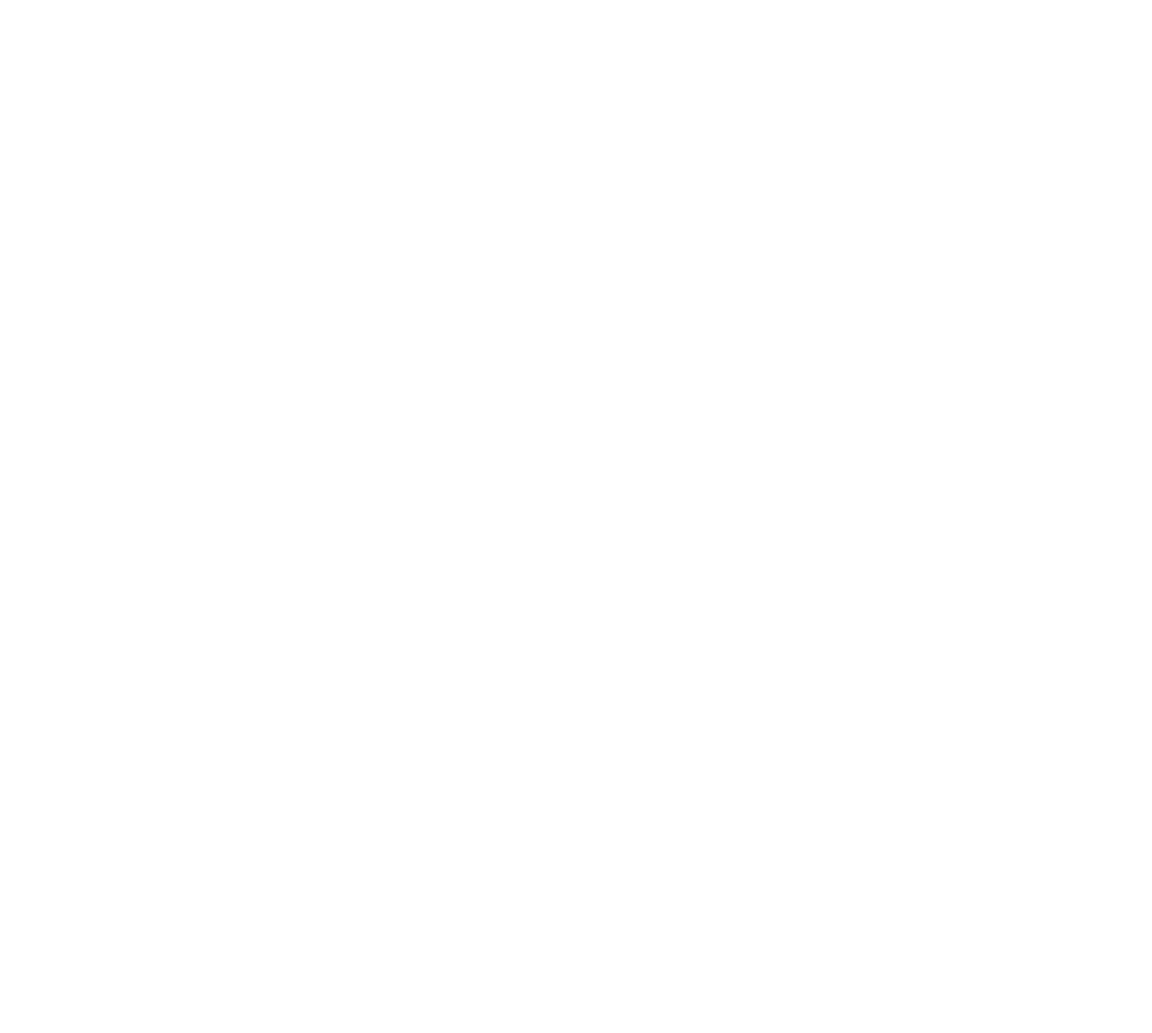
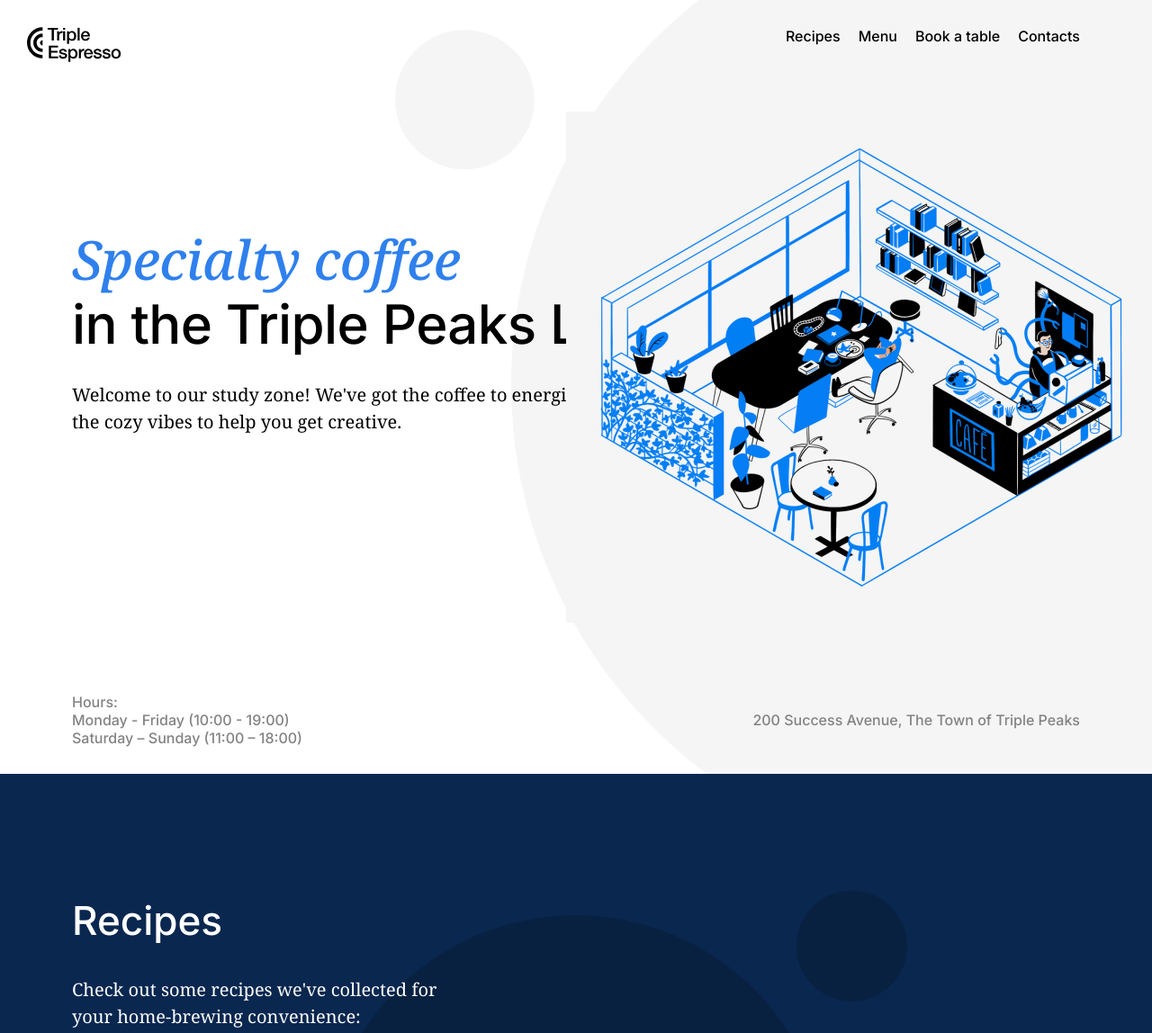
Before and after one commit to LCarrola95/se_project_coffeeshop, a plain HTML site: page index.html in a window 1280 px wide. Shown: the top 1148 px of the page at 90% size. Before the commit the page ends 800 px from the top, so only its background shows below. Drawn offline with Linux system fonts and the light colour scheme.

Commit message:
Project part 2 finished

```diff
--- a/index.html
+++ b/index.html
@@ -19,14 +19,87 @@
   </head>
   <body>
     <div class="page">
-      <header class="header"></header>
+      <header class="header">
+        <nav class="nav">
+          <img
+            src="./images/logo_coffeeshop_dark.svg"
+            alt="Triple Espresso logo"
+            class="nav__logo"
+          />
+          <ul class="nav__links">
+            <li><a href="#recipes-section" class="nav__link">Recipes</a></li>
+            <li><a href="#menu-section" class="nav__link">Menu</a></li>
+            <li>
+              <a href="#reservation-section" class="nav__link">Book a table</a>
+            </li>
+            <li><a href="contacts-section" class="nav__link">Contacts</a></li>
+          </ul>
+        </nav>
+        <h1 class="header__title">
+          <span class="header__span-acent">Specialty coffee</span> in the Triple
+          Peaks Library
+        </h1>
+        <p class="header__description">
+          Welcome to our study zone! We've got the coffee to energize you and
+          the cozy vibes to help you get creative.
+        </p>
+        <img
+          src="images/inside_coffee_shop.png"
+          alt="coffee shop"
+          class="header__image"
+        />
+        <footer class="header__footer">
+          <div>
+            <p class="header__paragraph">Hours:</p>
+            <p class="header__paragraph">Monday - Friday (10:00 - 19:00)</p>
+            <p class="header__paragraph">Saturday – Sunday (11:00 – 18:00)</p>
+          </div>
+          <p class="header__paragraph">
+            200 Success Avenue, The Town of Triple Peaks
+          </p>
+        </footer>
+      </header>
       <main class="content">
-        <section class="recipes"></section>
-        <section class="reservation"></section>
-        <section class="menu"></section>
+        <section class="recipes" id="recipes-section">
+          <h2 class="recipes__title">Recipes</h2>
+          <p class="recipes__subtitle">
+            Check out some recipes we've collected for your home-brewing
+            convenience:
+          </p>
+          <div class="recipes__videos">
+            <div>
+              <iframe
+                src="https://www.youtube.com/embed/j6VlT_jUVPc?si=3NM5eePrZfJxL_G8"
+                title="YouTube video player"
+                allow="accelerometer; autoplay; clipboard-write; encrypted-media; gyroscope; picture-in-picture; web-share"
+                referrerpolicy="strict-origin-when-cross-origin"
+                allowfullscreen
+                class="recipes__iframe"
+              ></iframe>
+              <p class="recipes__video-caption">
+                <span>Aeropress recipe</span> ~5 min
+              </p>
+            </div>
+            <div>
+              <iframe
+                src="https://www.youtube.com/embed/st571DYYTR8?si=G8NGglPLnYmDsBDe"
+                title="YouTube video player"
+                allow="accelerometer; autoplay; clipboard-write; encrypted-media; gyroscope; picture-in-picture; web-share"
+                referrerpolicy="strict-origin-when-cross-origin"
+                allowfullscreen
+                class="recipes__iframe"
+              ></iframe>
+              <p class="recipes__video-caption">
+                <span>French press recipe</span> ~15 min
+              </p>
+            </div>
+          </div>
+        </section>
+        <section class="reservation" id="reservation-section"></section>
+        <section class="menu" id="menu-section"></section>
         <section class="about"></section>
       </main>
-      <footer class="footer"></footer>
+      <footer class="footer" id="contacts-section"></footer>
     </div>
   </body>
 </html>
--- a/pages/index.css
+++ b/pages/index.css
@@ -6,3 +6,140 @@
   font-size: 16px;
   line-height: 20px;
 }
+
+.header {
+  background-image: url(../images/background_header.svg);
+  background-repeat: no-repeat;
+  background-position: center;
+  background-size: cover;
+  background-color: #ffffff;
+  padding: 30px 80px 30px;
+  min-height: 720px;
+  max-height: 800px;
+  height: 100vh;
+  display: flex;
+  flex-direction: column;
+}
+
+.nav {
+  display: flex;
+  justify-content: space-between;
+}
+.nav__logo {
+  position: relative;
+  left: -50px;
+  width: 105px;
+  height: 39px;
+}
+
+.nav__links {
+  display: flex;
+  padding: 0;
+  margin: 0;
+  gap: 20px;
+  list-style-type: none;
+  font-style: normal;
+  font-weight: 500;
+}
+
+.nav__link {
+  color: #000;
+  text-decoration: none;
+}
+
+.header__title {
+  max-width: 729px;
+  font-size: 60px;
+  line-height: 70px;
+  margin: 183px 0 0;
+  font-style: normal;
+  font-weight: 500;
+  font-size: 60px;
+  line-height: 72px;
+  letter-spacing: -0.6px;
+}
+
+.header__span-acent {
+  display: block;
+  font-family: "Noto Serif", "Times New Roman", serif;
+  font-style: italic;
+  font-size: 60px;
+  line-height: 72px;
+  color: #2f80ed;
+}
+
+.header__description {
+  max-width: 683px;
+  font-family: "Noto Serif", "Times New Roman", serif;
+  font-size: 20px;
+  line-height: 30px;
+  margin: 28px 0 0;
+}
+
+.header__image {
+  position: absolute;
+  width: 646px;
+  height: 568px;
+  top: 124px;
+  right: 5px;
+}
+
+.header__footer {
+  display: flex;
+  justify-content: space-between;
+  margin-top: auto;
+  align-items: center;
+}
+
+.header__paragraph {
+  margin: 0;
+  font-weight: 500;
+  font-size: 16px;
+  line-height: 20px;
+  color: #838383;
+}
+
+.recipes {
+  background-image: url(../images/background_recipes.svg);
+  background-color: #0a2750;
+  color: #fff;
+  background-repeat: no-repeat;
+  background-position: center;
+  background-size: cover;
+  padding: 100px 80px 215px;
+}
+
+.recipes__title {
+  max-width: 580px;
+  font-weight: 500;
+  font-size: 44px;
+  line-height: 52px;
+}
+
+.recipes__subtitle {
+  max-width: 438px;
+  margin: 24px 0 80px;
+  font-family: "Noto Serif", "Times New Roman", serif;
+  font-size: 20px;
+  line-height: 30px;
+}
+
+.recipes__videos {
+  display: flex;
+  justify-content: center;
+  gap: 40px;
+}
+
+.recipes__iframe {
+  width: 480px;
+  height: 273px;
+}
+
+.recipes__video-caption {
+  display: flex;
+  justify-content: space-between;
+  margin-top: 24px;
+  font-weight: 500;
+  font-size: 20px;
+  line-height: 30px;
+}
```
